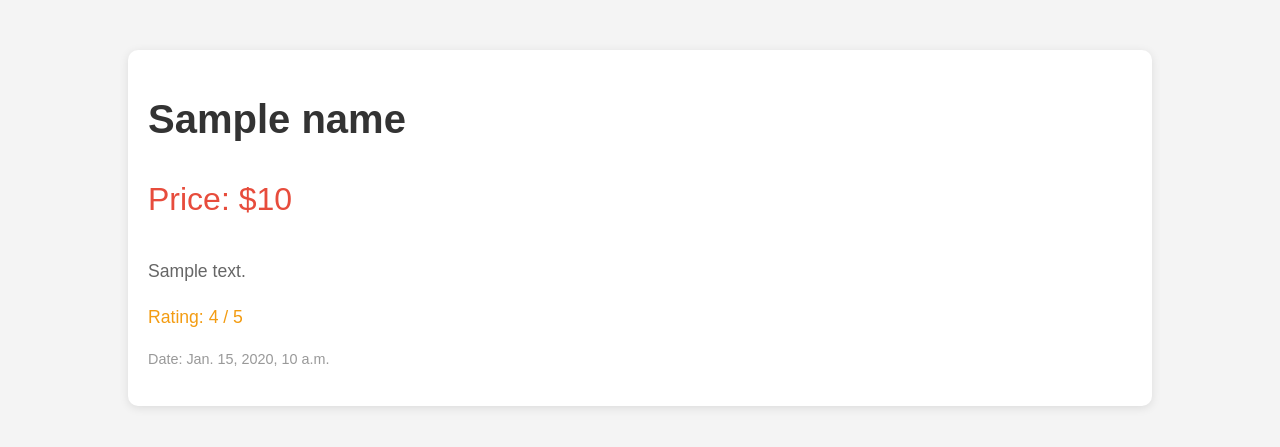
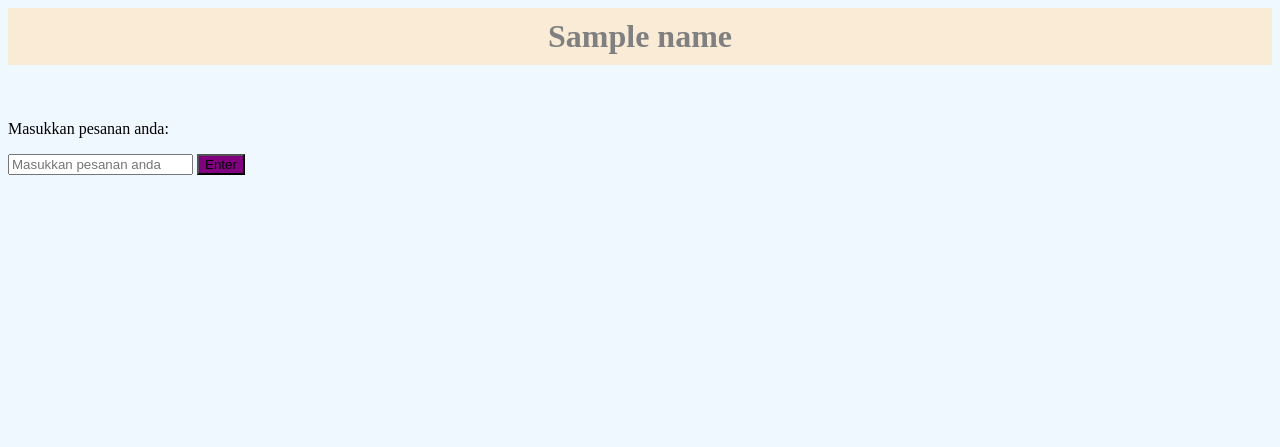
Before and after one commit to IsmailYanuar/konohapedia, a Django app: template main/templates/main.html in a window 1280 px wide. Shown: the top 447 px of the page. Run offline with Django 5.2, Linux system fonts and the light colour scheme; the template is opened without the code that fills it: most values are stand-ins (such as "Sample title", 1, 10 or a date in 2020).

Commit message:
Sudah sekreatif mungkin

```diff
--- a/konoha_pedia/settings.py
+++ b/konoha_pedia/settings.py
@@ -122,3 +122,7 @@ STATIC_URL = 'static/'
 # https://docs.djangoproject.com/en/5.1/ref/settings/#default-auto-field
 
 DEFAULT_AUTO_FIELD = 'django.db.models.BigAutoField'
+
+STATICFILES_DIRS = [
+    BASE_DIR / "static",
+]
--- /dev/null
+++ b/main/static/styles.css
@@ -0,0 +1,20 @@
+h1 {
+    font-size: 2em;
+    font-weight: bold;
+    text-align: center;
+    color: gray;
+    background-color: antiquewhite;
+    margin-top: 0;
+    padding: 10px;
+}
+
+
+body {
+    background-color: aliceblue;
+
+}
+
+button {
+    margin-bottom: 20px;
+    background-color: purple;
+}
--- a/main/templates/main.html
+++ b/main/templates/main.html
@@ -1,66 +1,26 @@
-<!-- <h5>NPM: </h5>
-<p>{{ npm }}<p>
-<h5>Name: </h5>
-<p>{{ name }}<p>
-<h5>Class: </h5>
-<p>{{ class }}<p> -->
-
-
-
 <!DOCTYPE html>
 <html lang="en">
 <head>
     <meta charset="UTF-8">
     <meta name="viewport" content="width=device-width, initial-scale=1.0">
     <title>Product Page</title>
-        <style>
-            body {
-                font-family: Arial, sans-serif;
-                margin: 0;
-                padding: 0;
-                background-color: #f4f4f4;
-            }
-            .container {
-                width: 80%;
-                margin: 50px auto;
-            }
-            .product {
-                background-color: #fff;
-                border-radius: 10px;
-                padding: 20px;
-                box-shadow: 0 2px 10px rgba(0, 0, 0, 0.1);
-            }
-            .product h1 {
-                font-size: 2.5em;
-                color: #333;
-            }
-            .product p {
-                font-size: 1.1em;
-                line-height: 1.6;
-                color: #666;
-            }
-            .product .price {
-                font-size: 2em;
-                color: #e74c3c;
-            }
-            .product .rating {
-                color: #f39c12;
-            }
-            .product .date {
-                font-size: 0.9em;
-                color: #999;
-            }
-        </style>
+    {% load static %}
+    <link rel="stylesheet" href="{% static 'styles.css' %}">
 </head>
 <body>
-        <div class="container">
-            <div class="product">
+
     <h1>{{ name }}</h1>
-                <p class="price">Price: ${{ price }}</p>
-                <p>{{ description }}</p>
-                <p class="rating">Rating: {{ rating }} / 5</p>
-                <p class="date">Date: {{ date }}</p>
-            </div>
-        </div>
+    <br />
+    <p>Masukkan pesanan anda:</p>
+
+    <!-- Form untuk mengirim data pesanan -->
+    <form action="{% url 'main:enter' %}" method="POST">
+        {% csrf_token %}
+        <input type="text" name="order" id="orderInput" placeholder="Masukkan pesanan anda" autocomplete="off" required>
+        <button type="submit">Enter</button>
+    </form>
+
+    <p id="outputMessage"></p>
+
 </body>
 </html>
--- a/main/urls.py
+++ b/main/urls.py
@@ -1,8 +1,9 @@
 from django.urls import path
-from main.views import show_main
+from main.views import show_main, enter
 
 app_name = 'main'
 
 urlpatterns = [
     path('', show_main, name='show_main'),
+    path('enter/', enter, name='enter'),
 ]
```
Also changed, not shown: main/static/styles1.css (added, +15 -0 lines), main/templates/enter.html (added, +27 -0 lines), main/views.py (+20 -3 lines), README.md. Lines whose indentation alone changed are shown as unchanged.
